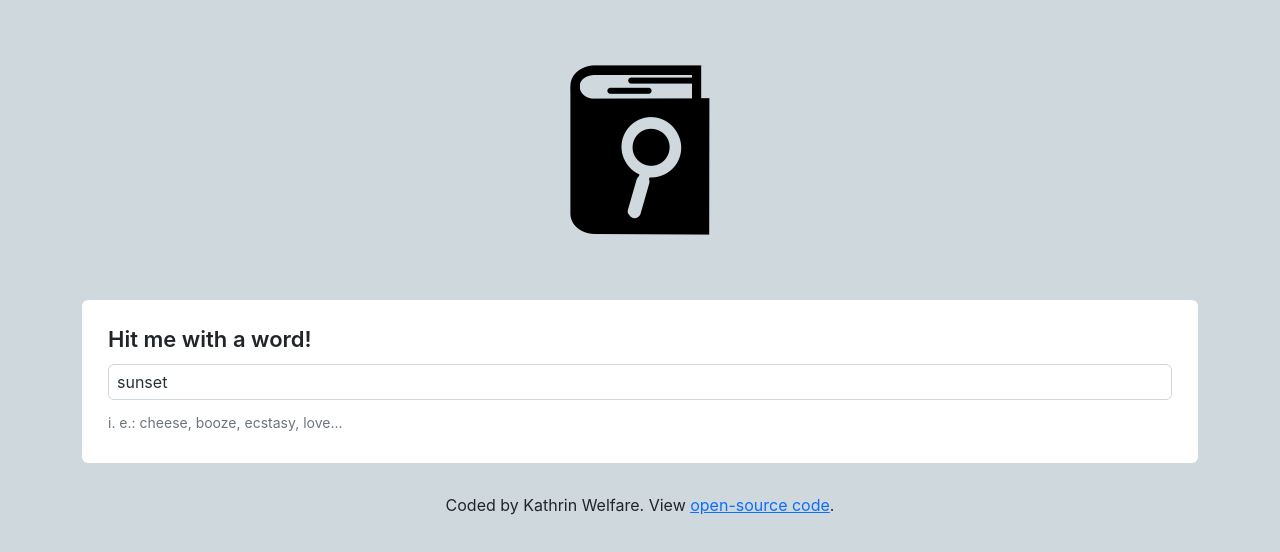
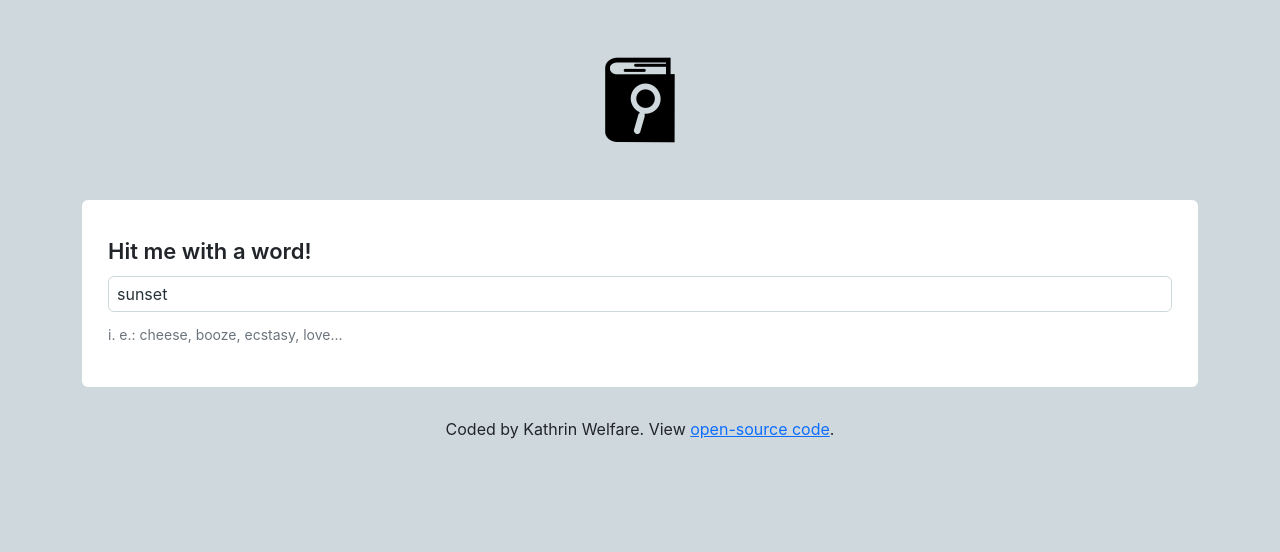
Before and after one commit to Kay-ddggxh/dictionary-react, a React (Create React App) app: page / in a window 1280 px wide. Shown: the top 552 px of the page. Built offline with nearby package versions, Linux system fonts and the light colour scheme; no server answers.

Commit message:
changed styling a touch

```diff
--- a/src/App.css
+++ b/src/App.css
@@ -5,7 +5,7 @@
 .App-logo {
   display: block;
   margin: 0 auto;
-  max-width: 200px;
+  max-width: 100px;
   padding: 50px 0;
 }
 
--- a/src/Dictionary.css
+++ b/src/Dictionary.css
@@ -1,12 +1,12 @@
 .Dictionary h1 {
   margin: 12px 0;
+  font-weight: 600;
   font-size: 22px;
-  font-weight: 600;
 }
 
 .Dictionary section {
   margin-bottom: 25px;
-  padding: 14px 26px;
+  padding: 26px;
   border-radius: 6px;
   background-color: white;
 }
--- a/src/Meaning.js
+++ b/src/Meaning.js
@@ -5,7 +5,6 @@
 export default function Meaning(props) {
   return (
     <div className="Meaning">
-      <section>
       {" "}
       <h3>{props.meaning.partOfSpeech}</h3>
       {props.meaning.definitions.map(function (definition, index) {
@@ -17,7 +16,6 @@
           </div>
         );
       })}
-      </section>
     </div>
   );
 }
--- a/src/Synonyms.css
+++ b/src/Synonyms.css
@@ -1,6 +1,15 @@
 .Synonyms {
   margin: 18px 0 0;
   padding: 0;
+}
+
+.Synonyms h5 {
+  font-size: 16px;
+  margin-bottom: 0;
+}
+
+.Synonyms ul {
+  margin-top: 4px;
 }
 
 .Synonyms li {
--- a/src/Synonyms.js
+++ b/src/Synonyms.js
@@ -4,11 +4,14 @@
 export default function Synonyms(props) {
   if (props.synonyms) {
     return (
-      <ul className="Synonyms">
-        {props.synonyms.map(function (synonym, index) {
-          return <li key={index}>{synonym};</li>;
-        })}
-      </ul>
+      <div className="Synonyms">
+        <h5>Synonyms</h5>
+        <ul className="Synonyms">
+          {props.synonyms.map(function (synonym, index) {
+            return <li key={index}>{synonym}</li>;
+          })}
+        </ul>
+      </div>
     );
   } else {
     return null;
```
Lines whose indentation alone changed are shown as unchanged.
